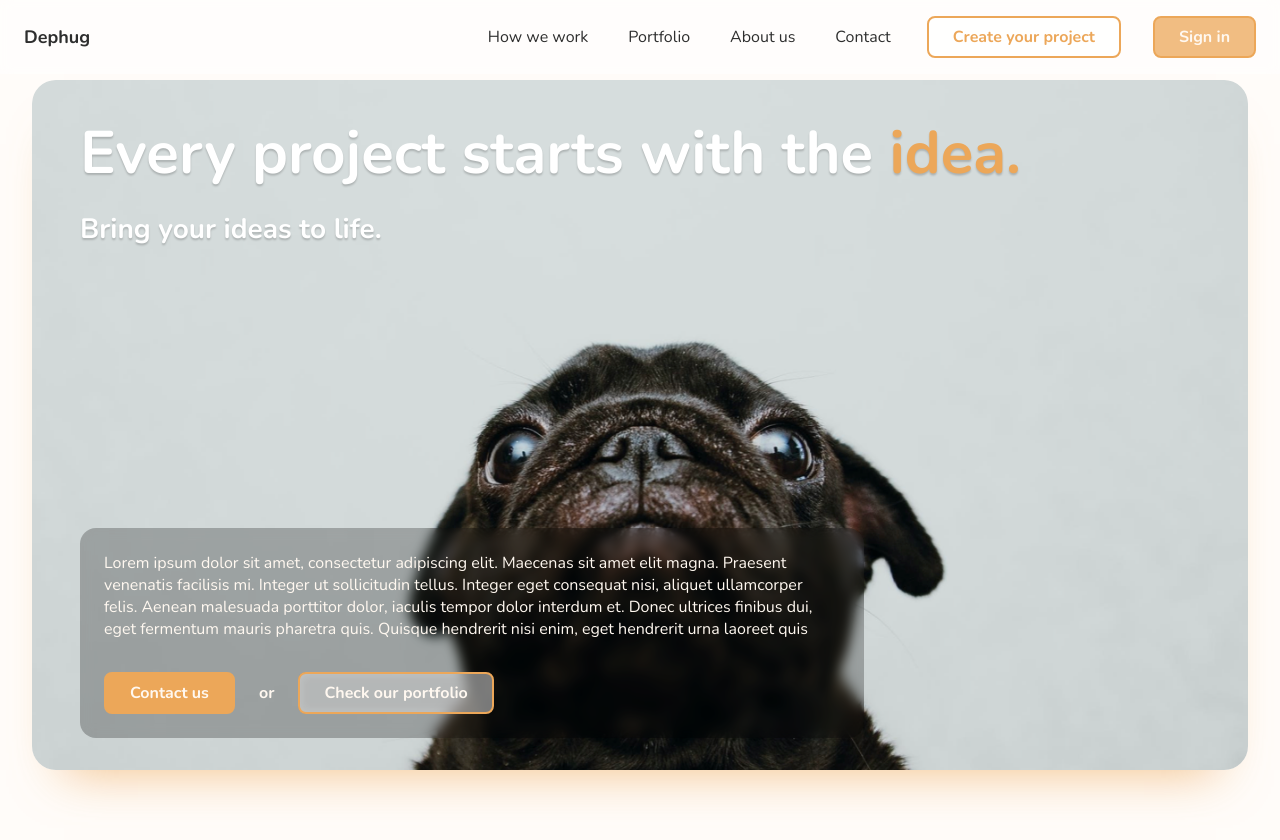
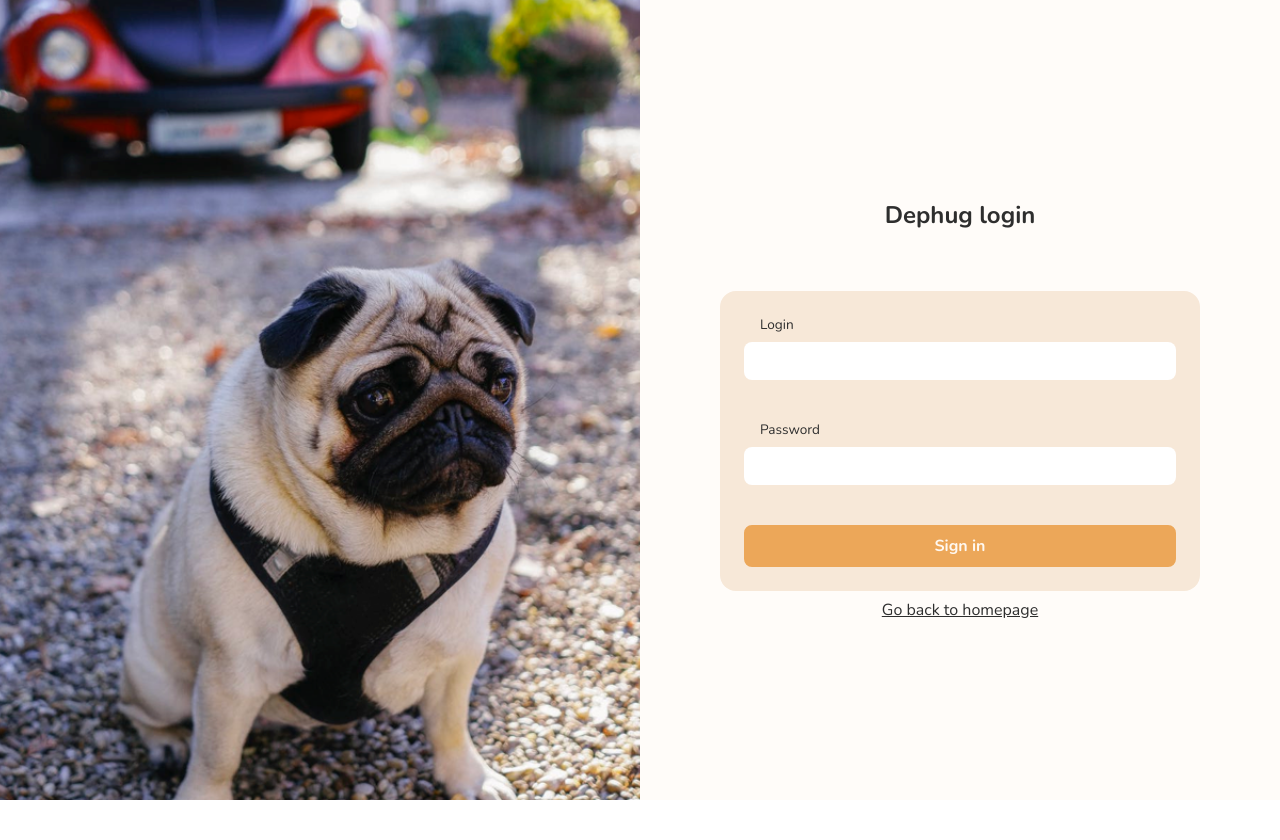
Before and after one commit to Nv7z2/dephug_home-page, a Vue app: page /login in a window 1280 px wide. Before the commit this address led to /. Shown: the top 840 px of the page. After the commit the page ends 800 px from the top, so only its background shows below. Built offline with nearby package versions, Linux system fonts and the light colour scheme.

Commit message:
Animations, MVP login etc.

```diff
--- a/package.json
+++ b/package.json
@@ -9,6 +9,7 @@
 	},
 	"dependencies": {
 		"core-js": "^3.6.5",
+		"gsap": "^3.9.1",
 		"vue": "^2.6.11",
 		"vue-i18n": "^8.26.7",
 		"vue-router": "^3.2.0",
--- a/src/App.vue
+++ b/src/App.vue
@@ -1,7 +1,9 @@
 <template>
   <div id="app">
     <main>
-      <router-view />
+      <transition name="slide-fade" mode="out-in">
+        <router-view />
+      </transition>
     </main>
   </div>
 </template>
@@ -18,4 +20,16 @@
     padding: 8px 16px;
   }
 }
+
+/* Enter and leave animations can use different */
+/* durations and timing functions.              */
+.slide-fade-enter-active,
+.slide-fade-leave-active {
+  transition: all 0.3s ease;
+}
+.slide-fade-enter, .slide-fade-leave-to
+/* .slide-fade-leave-active below version 2.1.8 */ {
+  transform: scale(0.9);
+  opacity: 0;
+}
 </style>
--- a/src/components/Base/BaseButton.vue
+++ b/src/components/Base/BaseButton.vue
@@ -3,6 +3,7 @@
     :class="{
       'base-button--outline': outline,
       'base-button--text-white': textWhite,
+      'base-button--pulse': pulse,
     }"
     class="base-button"
     :disabled="disabled"
@@ -30,12 +31,30 @@ export default {
       type: Boolean,
       required: false,
       default: false,
-    }
+    },
+    pulse: {
+      type: Boolean,
+      required: false,
+      default: false,
+    },
   },
 };
 </script>
 
 <style lang="scss" scoped>
+@keyframes pulseButton {
+  from {
+    box-shadow: 0 0 0 0 rgba(#000, 0);
+  }
+  25% {
+    transform: scale(0.97);
+    box-shadow: 0 0 0 0.5rem rgba($primary, 0.25);
+  }
+  to {
+    box-shadow: 0 0 0 1rem rgba(#000, 0);
+  }
+}
+
 .base-button {
   font-size: 1rem;
   padding: 0.5rem 1.5rem;
@@ -55,6 +74,10 @@ export default {
     color: $text-light;
   }
 
+  &--pulse {
+    animation: pulseButton 1.5s infinite;
+  }
+
   &:disabled {
     cursor: not-allowed;
     background-color: rgba($primary, 0.75);
--- a/src/components/Home/HomeHeroDescription.vue
+++ b/src/components/Home/HomeHeroDescription.vue
@@ -4,7 +4,7 @@
       {{ $t('hero.description') }}
     </div>
     <div class="hero-description__buttons">
-      <base-button @click="$router.push('#contact')">
+      <base-button @click="$router.push('#contact')" pulse>
         {{ $t('hero.contact_us') }}
       </base-button>
       <span class="hero-description__button-divider">
--- a/src/components/Home/HomeHowWeWork.vue
+++ b/src/components/Home/HomeHowWeWork.vue
@@ -79,7 +79,7 @@
     </div>
 
     <div class="how-we-work__button-wrapper">
-      <base-button @click="$router.push('/create-your-project')">
+      <base-button @click="$router.push('/create-your-project')" pulse>
         {{ $t('how_we_work.create_your_project') }}
       </base-button>
     </div></base-home-section
@@ -87,6 +87,8 @@
 </template>
 
 <script>
+import gsap from 'gsap';
+
 export default {
   mounted() {
     const dividerDotWrapper = document.querySelector(
@@ -102,6 +104,23 @@ export default {
     calculateDividerLineWidth();
 
     window.addEventListener('resize', calculateDividerLineWidth);
+
+    gsap
+      .fromTo(
+        '.how-we-work__divider-dot',
+        {
+          scale: 1,
+        },
+        {
+          scale: 1.5,
+          repeat: -1,
+          duration: 0.5,
+          stagger: (index) => {
+            return index * 1;
+          },
+        }
+      )
+      .play();
   },
 };
 </script>
@@ -226,6 +245,7 @@ export default {
     button {
       width: 20rem;
       max-width: 320px;
+      margin-bottom: 1rem;
 
       @include mq {
         width: 85%;
--- a/src/components/Home/HomeNavigation.vue
+++ b/src/components/Home/HomeNavigation.vue
@@ -68,7 +68,12 @@
         >
           {{ $t('navigation.create_your_project') }}
         </base-button>
-        <base-button @click="isMenuActive = false" disabled>
+        <base-button
+          @click="
+            isMenuActive = false;
+            $router.push('/login');
+          "
+        >
           {{ $t('navigation.sign_in') }}
         </base-button>
 
@@ -97,6 +102,15 @@ export default {
 </script>
 
 <style lang="scss" scoped>
+@keyframes showNav {
+  from {
+    opacity: 0;
+  }
+  to {
+    opacity: 1;
+  }
+}
+
 .home-navigation {
   display: flex;
   width: 100%;
@@ -110,6 +124,7 @@ export default {
   background-color: #ffffff75;
   backdrop-filter: blur(6px);
   z-index: 2;
+  animation: showNav 1s ease-in;
 
   @include mq {
     padding: 0;
--- a/src/languages/en.lang.js
+++ b/src/languages/en.lang.js
@@ -53,6 +53,13 @@ export default {
       subject: 'Subject',
       message: 'Message',
       button_label: 'Send',
-    }
+    },
+  },
+  login: {
+    heading: 'Dephug login',
+    login: 'Login',
+    password: 'Password',
+    button: 'Sign in',
+    go_back: 'Go back to homepage',
   },
 };
--- a/src/router/index.js
+++ b/src/router/index.js
@@ -18,6 +18,11 @@ const routes = [
     name: 'Create your project',
     component: () => import('../views/Home/ProjectCreator.vue'),
   },
+  {
+    path: '/login',
+    name: 'Login',
+    component: () => import('../views/Login.vue'),
+  },
 ];
 
 const router = new VueRouter({
--- /dev/null
+++ b/src/views/Login.vue
@@ -0,0 +1,118 @@
+<template>
+  <div class="login">
+    <div class="login__background"></div>
+    <div class="login__content">
+      <div class="login__heading">
+        <h2>{{ $t('login.heading') }}</h2>
+      </div>
+
+      <form class="login__form" @submit.prevent>
+        <label for="" class="login__field">
+          <span class="login__label">
+            {{ $t('login.login') }}
+          </span>
+          <input type="text" class="login__input" autocomplete="login" />
+        </label>
+        <label for="" class="login__field">
+          <span class="login__label">
+            {{ $t('login.password') }}
+          </span>
+          <input type="password" class="login__input" />
+        </label>
+
+        <base-button>
+          {{ $t('login.button') }}
+        </base-button>
+      </form>
+
+      <router-link to="/" class="login__back-anchor">
+        {{ $t('login.go_back') }}
+      </router-link>
+    </div>
+  </div>
+</template>
+
+<script>
+export default {
+  mounted() {
+    let currentFilter = 0;
+    let filterModeAdd = true;
+    const background = document.querySelector('.login__background');
+
+    background.addEventListener('click', () => {
+      if (filterModeAdd == true) currentFilter++;
+      else currentFilter--;
+
+      if (currentFilter >= 10) filterModeAdd = false;
+      else if (currentFilter <= 1 && !filterModeAdd) filterModeAdd = true;
+
+      background.style.filter = `grayscale(${currentFilter / 10})`;
+    });
+  },
+};
+</script>
+
+<style lang="scss" scoped>
+.login {
+  display: flex;
+  height: 100vh;
+  margin: -1rem -2rem;
+
+  &__background {
+    flex: 1;
+    background: url('~@/assets/contact_poster.webp') center / cover;
+
+    @include mq {
+      display: none;
+    }
+  }
+
+  &__content {
+    flex: 1;
+    display: flex;
+    flex-direction: column;
+    justify-content: center;
+    // height: 100%;
+  }
+
+  &__heading {
+    text-align: center;
+  }
+
+  &__form {
+    display: flex;
+    margin: 2.5rem 5rem 0.5rem 5rem;
+    flex-direction: column;
+    padding: 1.5rem;
+    border-radius: 1rem;
+    background-color: #f7e8d8;
+
+    @include mq {
+      margin: 1rem 2rem 0.5rem 2rem;
+    }
+  }
+
+  &__field {
+    display: flex;
+    margin-bottom: 2.5rem;
+    flex-direction: column;
+  }
+
+  &__label {
+    font-size: 0.85rem;
+    margin-left: 1rem;
+    margin-bottom: 0.5rem;
+  }
+
+  &__input {
+    padding: 0.5rem 1rem;
+    border-radius: 0.5rem;
+    border: 2px solid transparent;
+  }
+
+  &__back-anchor {
+    text-align: center;
+    color: $text-dark;
+  }
+}
+</style>
```
Also changed, not shown: 1 other file (tests, documents, lock files or other folders).
